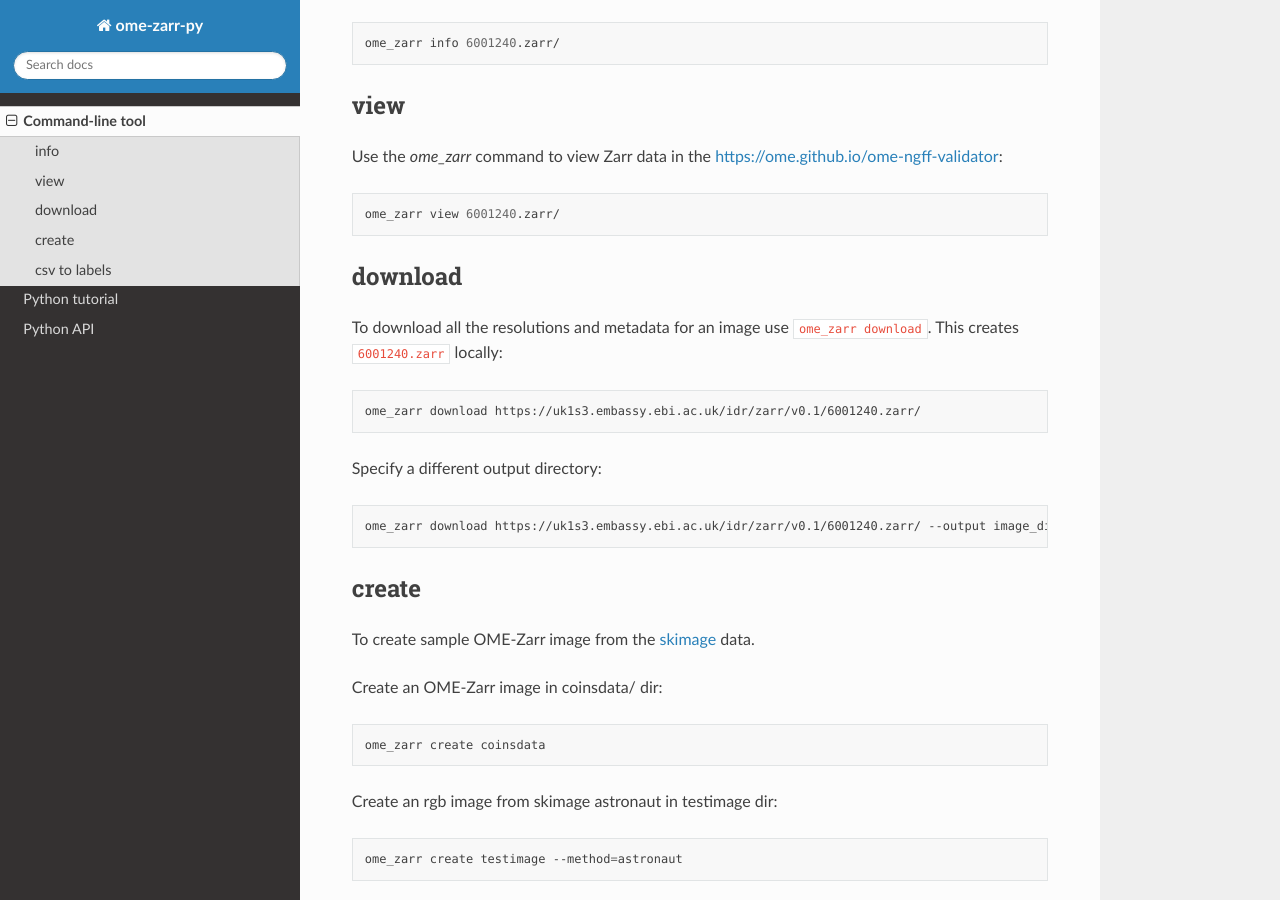
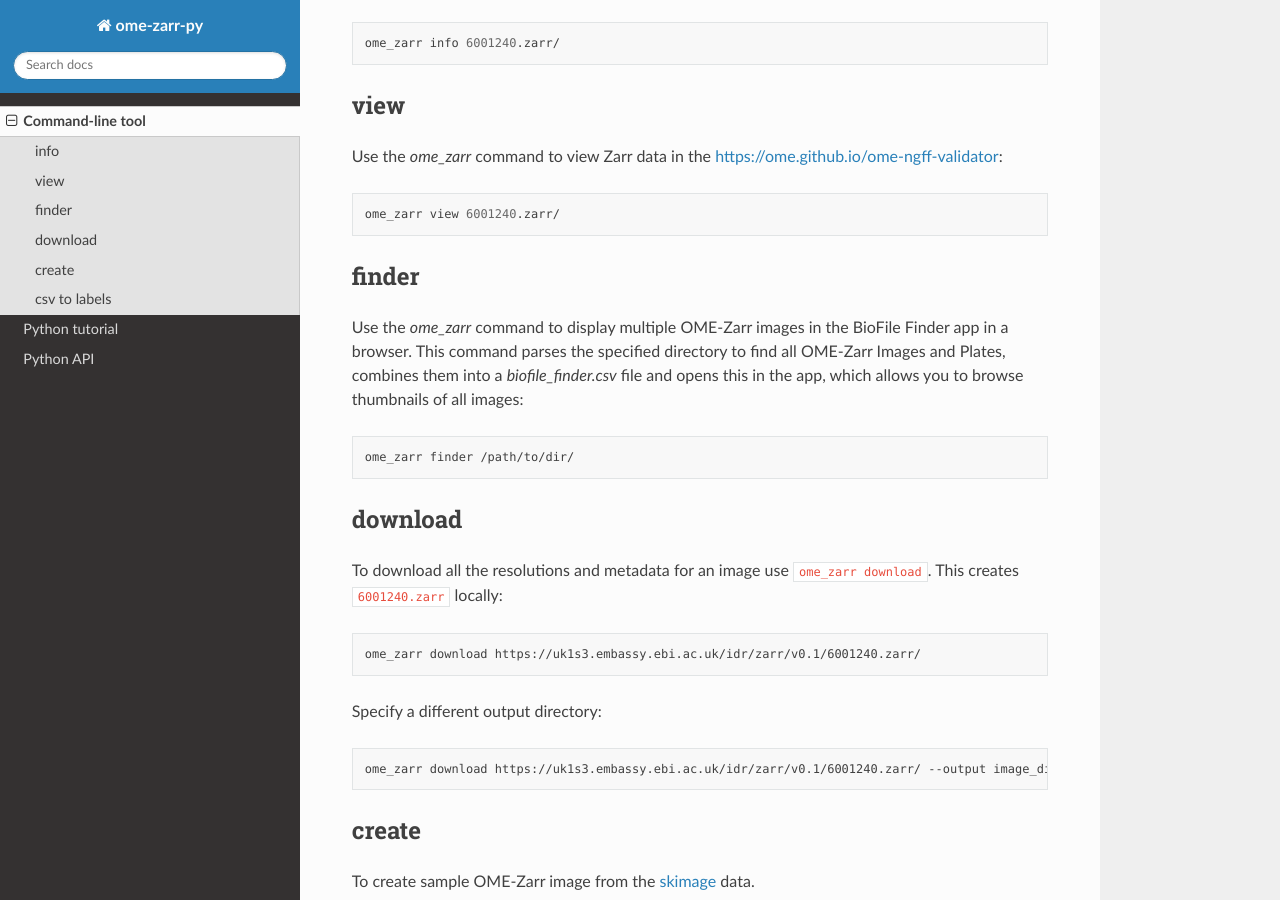
Before and after one commit to ome/ome-zarr-py, a Sphinx documentation site: the page built from docs/source/cli.rst, in a window 1280 px wide and 900 px high, scrolled down 591 px. Built offline with Sphinx 7.4.7 and the Read the Docs theme 3.1.0, drawn with Linux system fonts in a browser that asks for light colours.

Commit message:
Add finder command to README

```diff
--- a/docs/source/cli.rst
+++ b/docs/source/cli.rst
@@ -31,6 +31,16 @@ view
 Use the `ome_zarr` command to view Zarr data in the https://ome.github.io/ome-ngff-validator::
 
     ome_zarr view 6001240.zarr/
+
+finder
+======
+
+Use the `ome_zarr` command to display multiple OME-Zarr images in the BioFile Finder app
+in a browser. This command parses the specified directory to find all OME-Zarr Images
+and Plates, combines them into a `biofile_finder.csv` file and opens this in the
+app, which allows you to browse thumbnails of all images::
+
+    ome_zarr finder /path/to/dir/
 
 download
 ========
```
